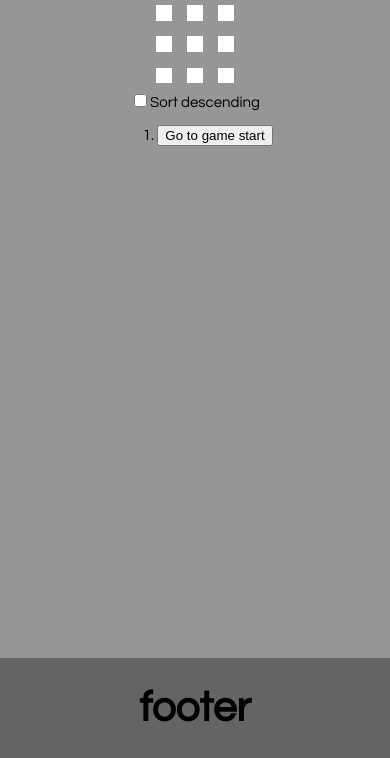
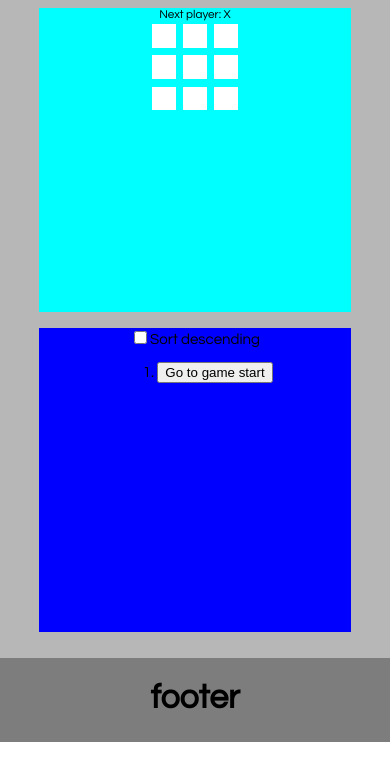
Before and after one commit to luanorlandi/tic-tac-porg, a React app: page / in a window 390 px wide. Shown: the part 102-860 px from the top of the page. Built offline with nearby package versions, Linux system fonts and the light colour scheme.

Commit message:
Refactor CSS, adjust mobile version

```diff
--- /dev/null
+++ b/src/components/App.css
@@ -0,0 +1,32 @@
+body {
+  font: 15px "Century Gothic", Futura, sans-serif;
+  margin: 0;
+}
+
+header {
+  height: 10vh;
+  display: flex;
+  justify-content: center;
+  background-color: #7d7d7d;
+}
+
+h1 {
+  font-size: 4vh;
+}
+
+main {
+  height: 80vh;
+  display: flex;
+  justify-content: center;
+  align-items: center;
+  background-color: #b7b7b7;
+}
+
+footer {
+  min-height: 10vh;
+  display: flex;
+  justify-content: center;
+  align-self: stretch;
+  flex-grow: 1;
+  background-color: #7d7d7d;
+}
--- a/src/components/App.js
+++ b/src/components/App.js
@@ -1,6 +1,6 @@
 import React, { Component } from 'react';
 import Game from './Game';
-
+import './App.css';
 export default class App extends Component {
   render() {
     return (
--- /dev/null
+++ b/src/components/Board.css
@@ -0,0 +1,12 @@
+.game-board {
+  display: flex;
+  flex-direction: column;
+  justify-content: space-between;
+  align-items: center;
+}
+
+.board-row {
+  display: flex;
+  justify-content: space-between;
+  width: inherit;
+}
--- a/src/components/Board.js
+++ b/src/components/Board.js
@@ -3,6 +3,8 @@ import PropTypes from 'prop-types';
 import Square from './Square';
 
 import { boardSize } from '../game/TicTacToe';
+
+import './Board.css';
 
 export default class Board extends Component {
   static propTypes = {
--- /dev/null
+++ b/src/components/Game.css
@@ -0,0 +1,34 @@
+article {
+  display: flex;
+  justify-content: center;
+  flex-wrap: wrap;
+}
+
+section.game {
+  background-color: aqua;
+  height: 36vh;
+  width: 80vw;
+  max-width: 100vw;
+  margin: 2vw 2vh;
+}
+
+.status {
+  display: flex;
+  justify-content: center;
+  font-size: 3vw;
+}
+
+section.moves {
+  background-color: blue;
+  height: 36vh;
+  width: 80vw;
+  max-width: 100vw;
+  margin: 2vw;
+  display: flex;
+  flex-direction: column;
+  align-items: center;
+}
+
+.move-selected {
+  font-weight: 700;
+}
--- a/src/components/Game.js
+++ b/src/components/Game.js
@@ -2,6 +2,8 @@ import React, { Component } from 'react';
 import Board from './Board';
 
 import TicTacToe from '../game/TicTacToe'
+
+import './Game.css';
 
 export default class Game extends Component {
   constructor(props) {
@@ -100,13 +102,15 @@ export default class Game extends Component {
 
     return (
       <article>
+        <section className='game'>
           <div className='status'>{ status }</div>
           <Board
             squares={current.squares}
             highlight={ winner }
             onClick={i => this.handleClick(i)}
           />
-        <div className='game-info'>
+        </section>
+        <section className='moves'>
           <label>
             <input
               type='checkbox'
@@ -115,7 +119,7 @@ export default class Game extends Component {
             Sort descending
           </label>
           { this.renderMoves() }
-        </div>
+        </section>
       </article>
     );
   }
--- /dev/null
+++ b/src/components/Square.css
@@ -0,0 +1,20 @@
+.square {
+  background: #fff;
+  border: 0;
+  float: left;
+  font-size: 2vw;
+  font-weight: bold;
+  padding: 0;
+  text-align: center;
+  width: 6vw;
+  height: 6vw;
+  margin: 1vw;
+}
+
+.square:focus {
+  outline: none;
+}
+
+.square.highlight {
+  color: red;
+}
--- a/src/components/Square.js
+++ b/src/components/Square.js
@@ -1,5 +1,7 @@
 import React, { Component } from 'react';
 import PropTypes from 'prop-types';
+
+import './Square.css';
 
 export default class Square extends Component {
   static propTypes = {
--- a/src/index.css
+++ b/src/index.css
@@ -1,85 +0,0 @@
-body {
-  font: 15px "Century Gothic", Futura, sans-serif;
-  margin: 0;
-}
-
-header {
-  height: 10vh;
-  display: flex;
-  justify-content: center;
-  background-color: rgb(100, 100, 100);
-}
-
-h1 {
-  font-size: 5vh;
-}
-
-main {
-  height: 80vh;
-  display: flex;
-  flex-direction: column;
-  flex-grow: 2;
-  background-color: rgb(150, 150, 150);
-}
-
-.status {
-  display: flex;
-  justify-content: center;
-}
-
-.game-board {
-  display: flex;
-  flex-direction: column;
-  justify-content: space-between;
-  align-items: center;
-}
-
-.board-row {
-  display: flex;
-  justify-content: space-between;
-  width: inherit;
-}
-
-.square {
-  background: #fff;
-  border: 0;
-  float: left;
-  font-size: 12px;
-  font-weight: bold;
-  padding: 0;
-  text-align: center;
-  width: 4vw;
-  height: 4vw;
-  margin: 2vw;
-}
-
-.square:focus {
-  outline: none;
-}
-
-.square.highlight {
-  color: red;
-}
-
-.kbd-navigation .square:focus {
-  background: #ddd;
-}
-
-.game-info {
-  display: flex;
-  flex-direction: column;
-  align-items: center;
-}
-
-.move-selected {
-  font-weight: 700;
-}
-
-footer {
-  min-height: 10vh;
-  display: flex;
-  justify-content: center;
-  align-self: stretch;
-  flex-grow: 1;
-  background-color: rgb(100, 100, 100);
-}
--- a/src/index.js
+++ b/src/index.js
@@ -1,6 +1,5 @@
 import React from 'react';
 import ReactDOM from 'react-dom';
 import App from './components/App';
-import './index.css';
 
 ReactDOM.render(<App />, document.getElementById("root"));
```
Lines whose indentation alone changed are shown as unchanged.
